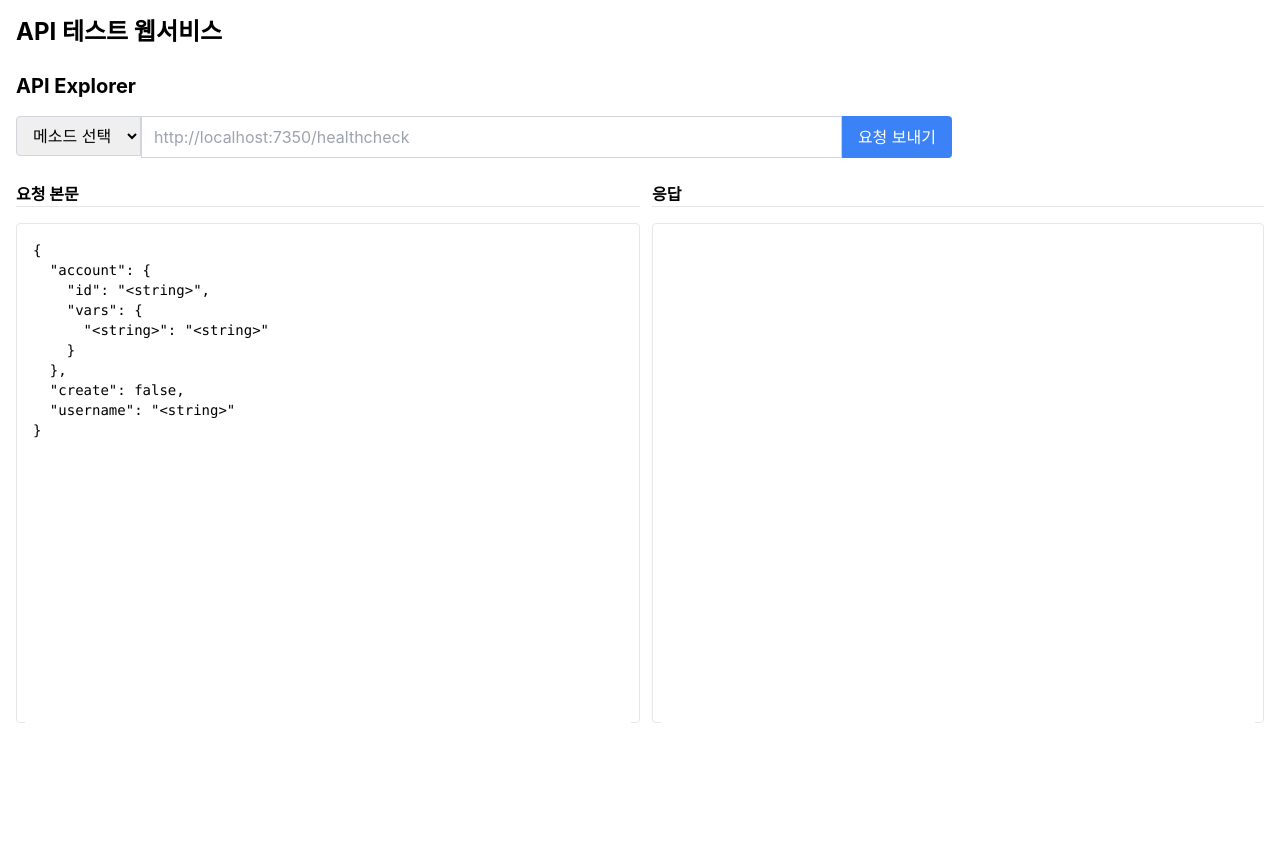
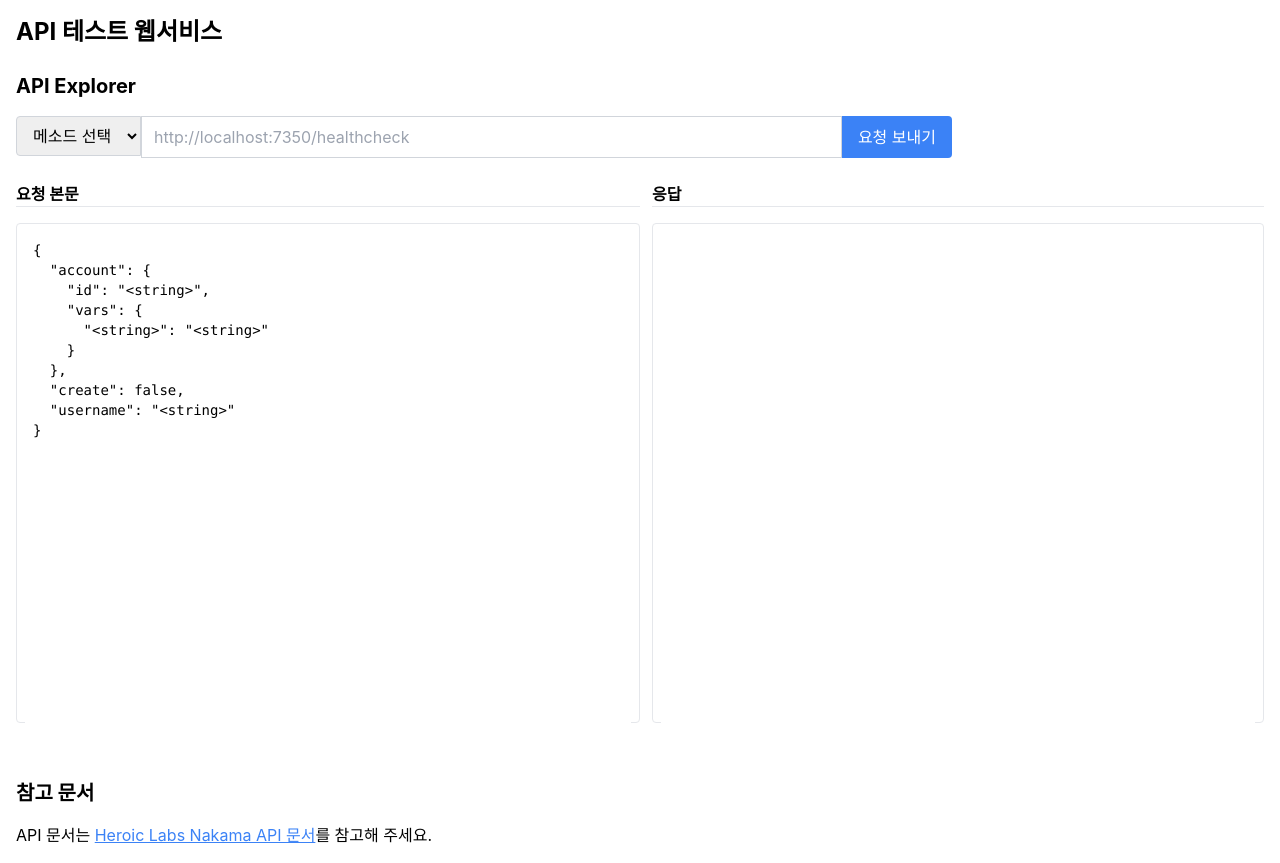
Before and after one commit to seongyeon-lee-fitfuns/mini-project, a Next.js app in the folder client/: page / in a window 1280 px wide. Before the commit the page ends 800 px from the top, so only its background shows below. Built offline with nearby package versions, Linux system fonts and the light colour scheme.

Commit message:
feat: API 테스트 웹서비스에 참고 문서 섹션 추가

```diff
--- a/client/src/app/page.tsx
+++ b/client/src/app/page.tsx
@@ -9,6 +9,21 @@ export default function Home() {
     <main className="container mx-auto p-4">
       <h1 className="text-2xl font-bold mb-6">API 테스트 웹서비스</h1>
       <ApiExplorer />
+      <div className="mt-8">
+        <h2 className="text-xl font-bold mb-4">참고 문서</h2>
+        <p>
+          API 문서는{' '}
+          <a
+            href="https://heroiclabs.com/docs/nakama/api/console/"
+            target="_blank"
+            rel="noopener noreferrer"
+            className="text-blue-500 hover:text-blue-600 underline"
+          >
+            Heroic Labs Nakama API 문서
+          </a>
+          를 참고해 주세요.
+        </p>
+      </div>
     </main>
   );
 }
```
